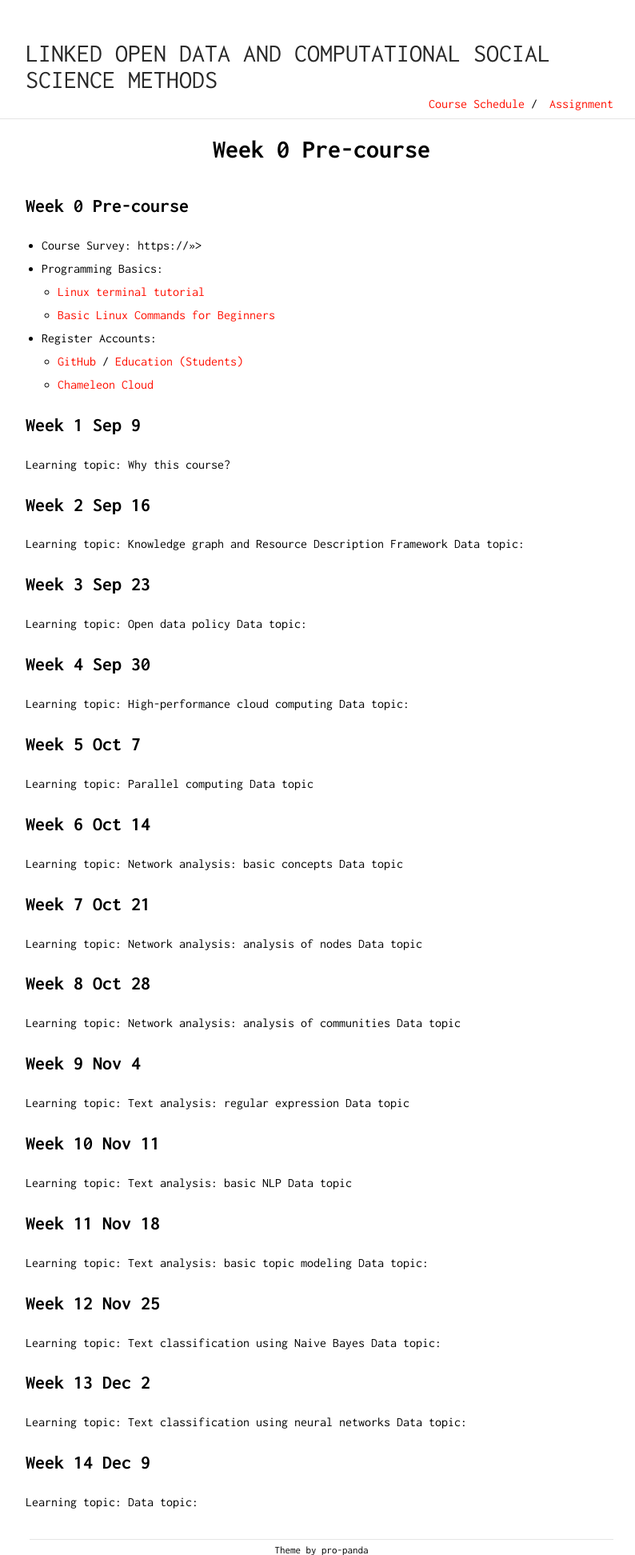
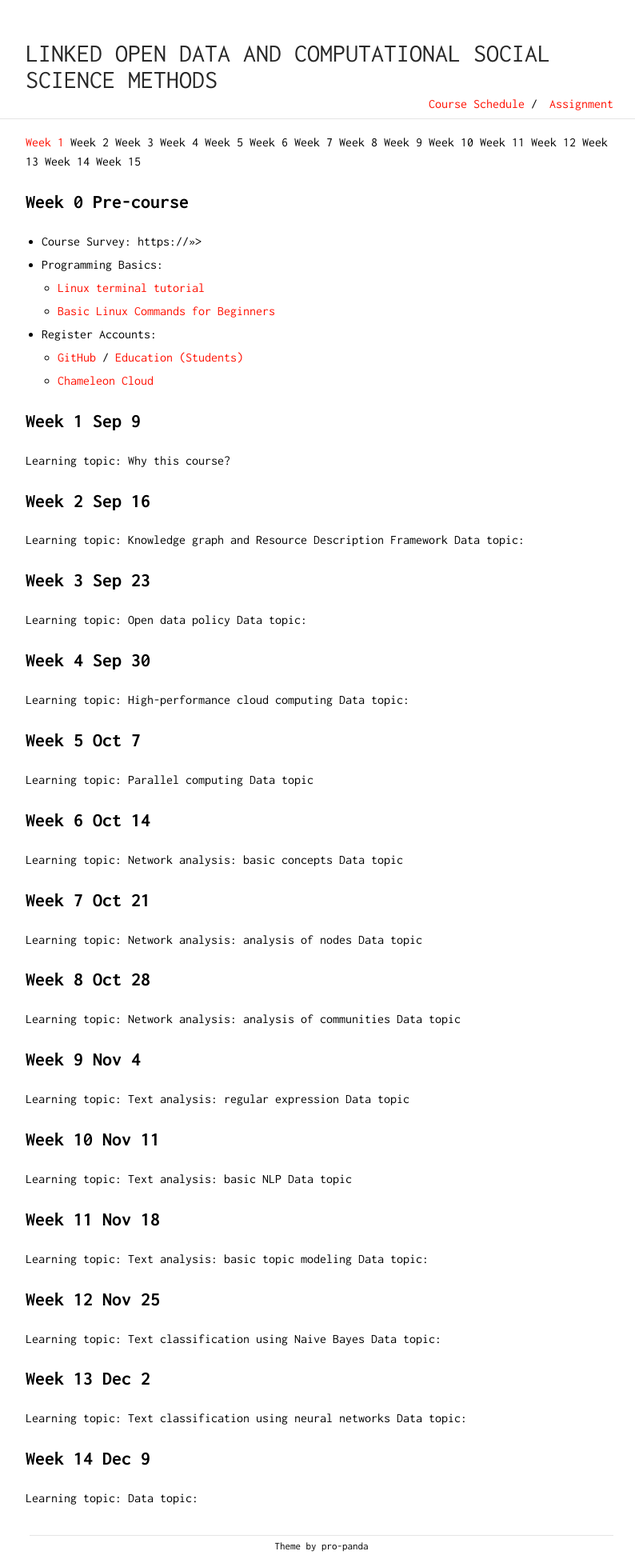
Before and after one commit to Xinjian-Paul-Li/open_data, a Jekyll site: the page built from docs/course_schedule.md, in a window 1280 px wide. Shown: the whole page at 80% size, without its empty margins (238-1032 px from the left). Built offline with Jekyll 4.4.1, drawn with Linux system fonts in a browser that asks for light colours; our own code applies the rules of GitHub Pages for plain Markdown files.

Commit message:
update theme

```diff
--- a/docs/course_schedule.md
+++ b/docs/course_schedule.md
@@ -1,4 +1,6 @@
-## Week 0 Pre-course
+[Week 1](#w0)	Week 2	Week 3	Week 4	Week 5	Week 6	Week 7	Week 8	Week 9	Week 10	Week 11	Week 12	Week 13	Week 14	Week 15
+
+## <a name="w0"></a> Week 0 Pre-course
 - Course Survey: https://>>>
 - Programming Basics:
 	- [Linux terminal tutorial](http://linuxcommand.org/index.php)
```
